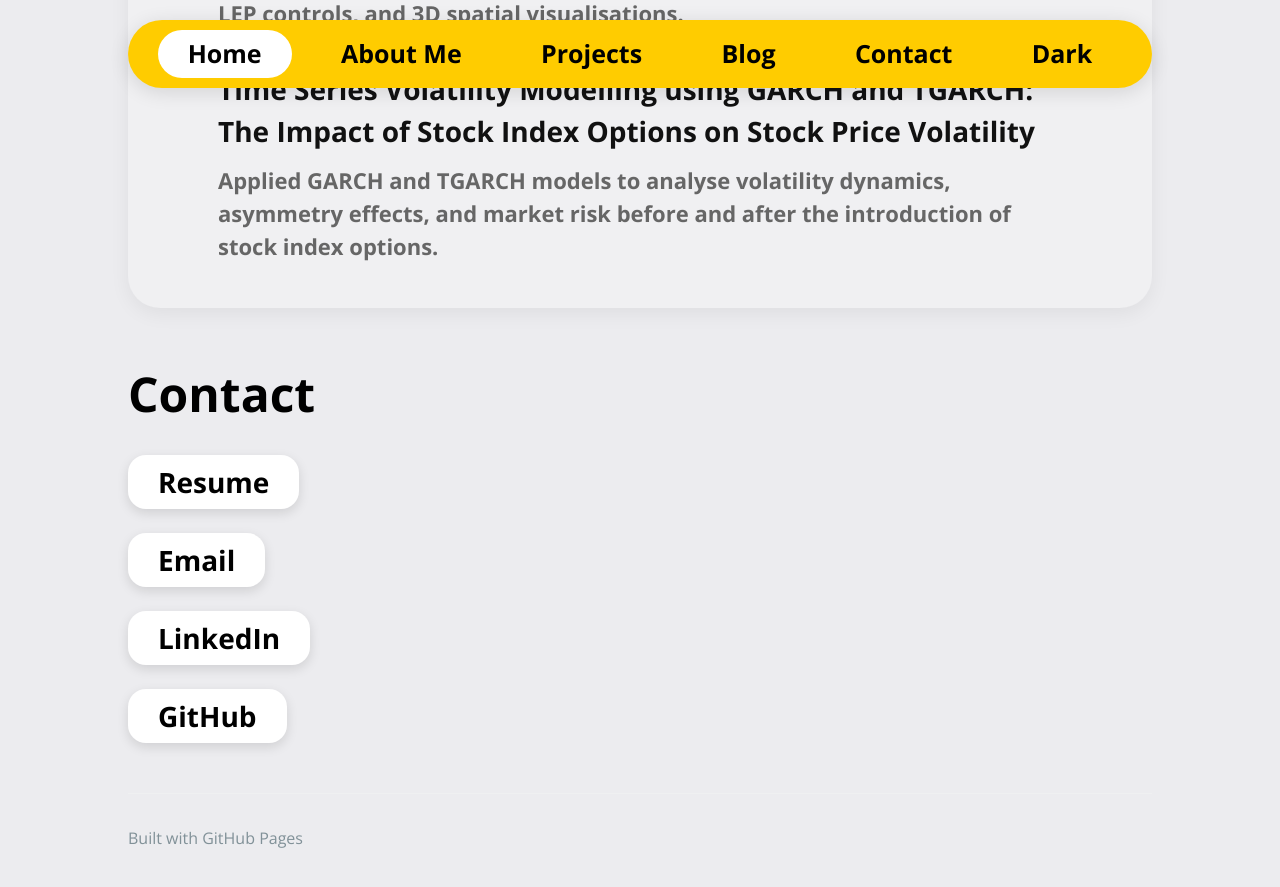
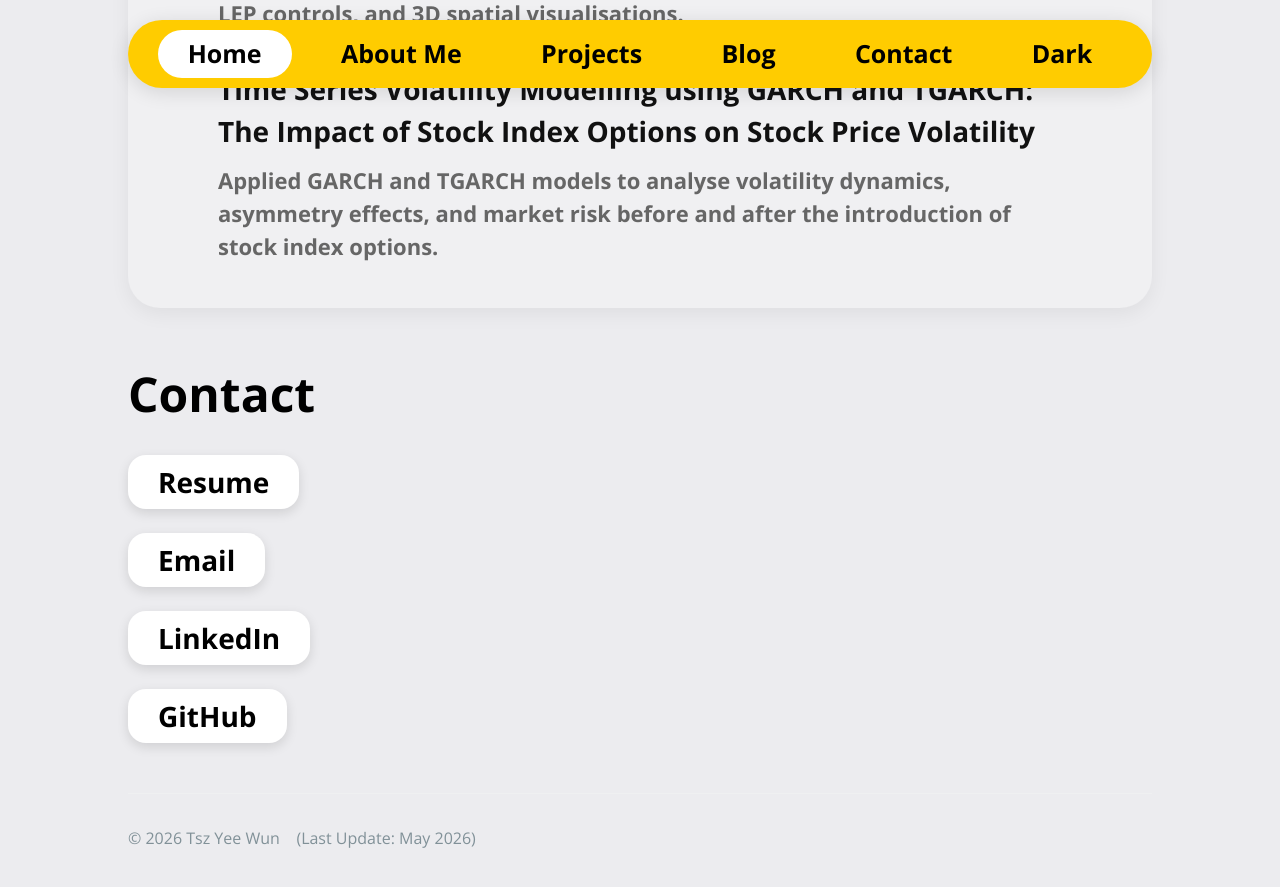
Before and after one commit to tszyeewun/tszyeewun.github.io, a Jekyll site: the page built from index.md, in a window 1280 px wide and 900 px high, scrolled down 3424 px. Shown: the top 887 px of the window. Built offline with Jekyll 4.4.1, drawn with Linux system fonts in a browser that asks for light colours.

Commit message:
Clean up default layout and update footer
Removed comments and updated footer credits.

```diff
--- a/_layouts/default.html
+++ b/_layouts/default.html
@@ -388,7 +379,7 @@
     <footer class="site-footer">
 
       <span class="site-footer-credits">
-        Built with GitHub Pages
+        © 2026 Tsz Yee Wun &nbsp;&nbsp; (Last Update: May 2026)
       </span>
 
     </footer>
```
Also changed, not shown: other parts of _layouts/default.html (+0 -9 lines).
